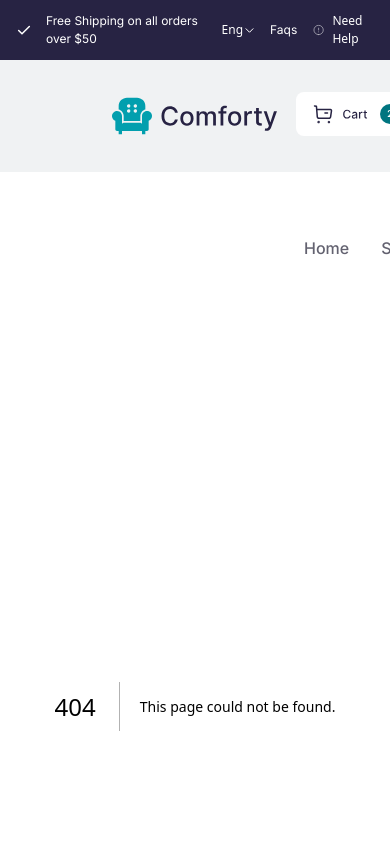
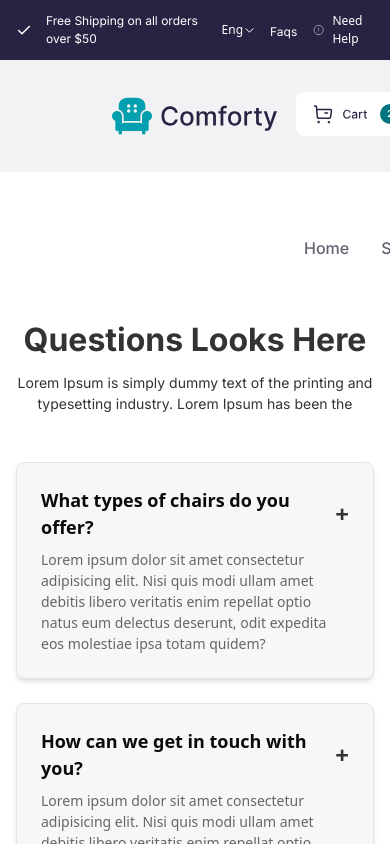
Before and after one commit to yousrakhan23/Milestone-3-e-commerce-website, a Next.js app: page /Faqs in a window 390 px wide. Before the commit this address had no page. Shown: the top 844 px of the page. Built offline with nearby package versions, Linux system fonts and the light colour scheme.

Commit message:
faqs done with responsiveness

```diff
--- /dev/null
+++ b/src/app/Faqs/page.tsx
@@ -0,0 +1,79 @@
+"use client";
+import React from "react";
+import { Inter } from "next/font/google";
+
+const fontInter700 = Inter({ weight: "700", subsets: ["latin"] });
+const fontInter400 = Inter({ weight: "400", subsets: ["latin"] });
+
+// FAQs Data Array
+const faqsData = [
+  {
+    question: "What types of chairs do you offer?",
+    answer:
+      "Lorem ipsum dolor sit amet consectetur adipisicing elit. Nisi quis modi ullam amet debitis libero veritatis enim repellat optio natus eum delectus deserunt, odit expedita eos molestiae ipsa totam quidem?",
+  },
+  {
+    question: "How can we get in touch with you?",
+    answer:
+      "Lorem ipsum dolor sit amet consectetur adipisicing elit. Nisi quis modi ullam amet debitis libero veritatis enim repellat optio natus eum delectus deserunt, odit expedita eos molestiae ipsa totam quidem?",
+  },
+  {
+    question: "Do your chairs come with a warranty?",
+    answer:
+      "Lorem ipsum dolor sit amet consectetur adipisicing elit. Nisi quis modi ullam amet debitis libero veritatis enim repellat optio natus eum delectus deserunt, odit expedita eos molestiae ipsa totam quidem?",
+  },
+  {
+    question: "What will be delivered? And When?",
+    answer:
+      "Lorem ipsum dolor sit amet consectetur adipisicing elit. Nisi quis modi ullam amet debitis libero veritatis enim repellat optio natus eum delectus deserunt, odit expedita eos molestiae ipsa totam quidem?",
+  },
+  {
+    question: "Can I try a chair before purchasing?",
+    answer:
+      "Lorem ipsum dolor sit amet consectetur adipisicing elit. Nisi quis modi ullam amet debitis libero veritatis enim repellat optio natus eum delectus deserunt, odit expedita eos molestiae ipsa totam quidem?",
+  },
+  {
+    question: "How do I clean and maintain my Comforty chair?",
+    answer:
+      "Lorem ipsum dolor sit amet consectetur adipisicing elit. Nisi quis modi ullam amet debitis libero veritatis enim repellat optio natus eum delectus deserunt, odit expedita eos molestiae ipsa totam quidem?",
+  },
+];
+
+const Faqs = () => {
+  return (
+    <div className="px-4 md:px-16 lg:px-24 py-8">
+      {/* Heading Section */}
+      <div className="text-center mb-12">
+        <h1
+          className={`${fontInter700.className} text-[32px] md:text-[48px] text-[#333333]`}
+        >
+          Questions Looks Here
+        </h1>
+        <p
+          className={`${fontInter400.className} text-[14px] md:text-[16px] text-[#333333] mt-2`}
+        >
+          Lorem Ipsum is simply dummy text of the printing and typesetting
+          industry. Lorem Ipsum has been the
+        </p>
+      </div>
+
+      {/* FAQs Section */}
+      <div className="grid grid-cols-1 md:grid-cols-2 gap-6">
+        {faqsData.map((faq, index) => (
+          <div
+            key={index}
+            className="p-6 border rounded-lg shadow-md bg-[#F7F7F7] hover:shadow-lg transition-shadow"
+          >
+            <h1 className="text-[18px] font-semibold flex justify-between items-center">
+              {faq.question}
+              <span className="text-[#333333] text-[24px] cursor-pointer">+</span>
+            </h1>
+            <p className="text-[14px] text-[#666666] mt-2">{faq.answer}</p>
+          </div>
+        ))}
+      </div>
+    </div>
+  );
+};
+
+export default Faqs;
--- a/src/components/Header.tsx
+++ b/src/components/Header.tsx
@@ -1,6 +1,8 @@
 "use client";
 import React from "react";
+import Link from "next/link";
 import { Inter } from "next/font/google";
+
 
 const fontInter400 = Inter({ weight: "400", subsets: ["latin"] });
 
@@ -60,11 +62,13 @@ const Header = () => {
             </div>
 
             {/* FAQs */}
+            <Link href="/Faqs" >
             <span
-              className={`${fontInter400.className} text-[#FFFFFF] text-[12px] sm:text-[11px] md:text-[13px]`}
+              className={`${fontInter400.className} text-[#FFFFFF] text-[12px] sm:text-[11px] md:text-[13px] cursor-pointer`}
             >
               Faqs
             </span>
+            </Link>
 
             {/* Need Help */}
             <div className="flex items-center text-[#FFFFFF] text-[12px] sm:text-[11px] md:text-[13px]">
```
